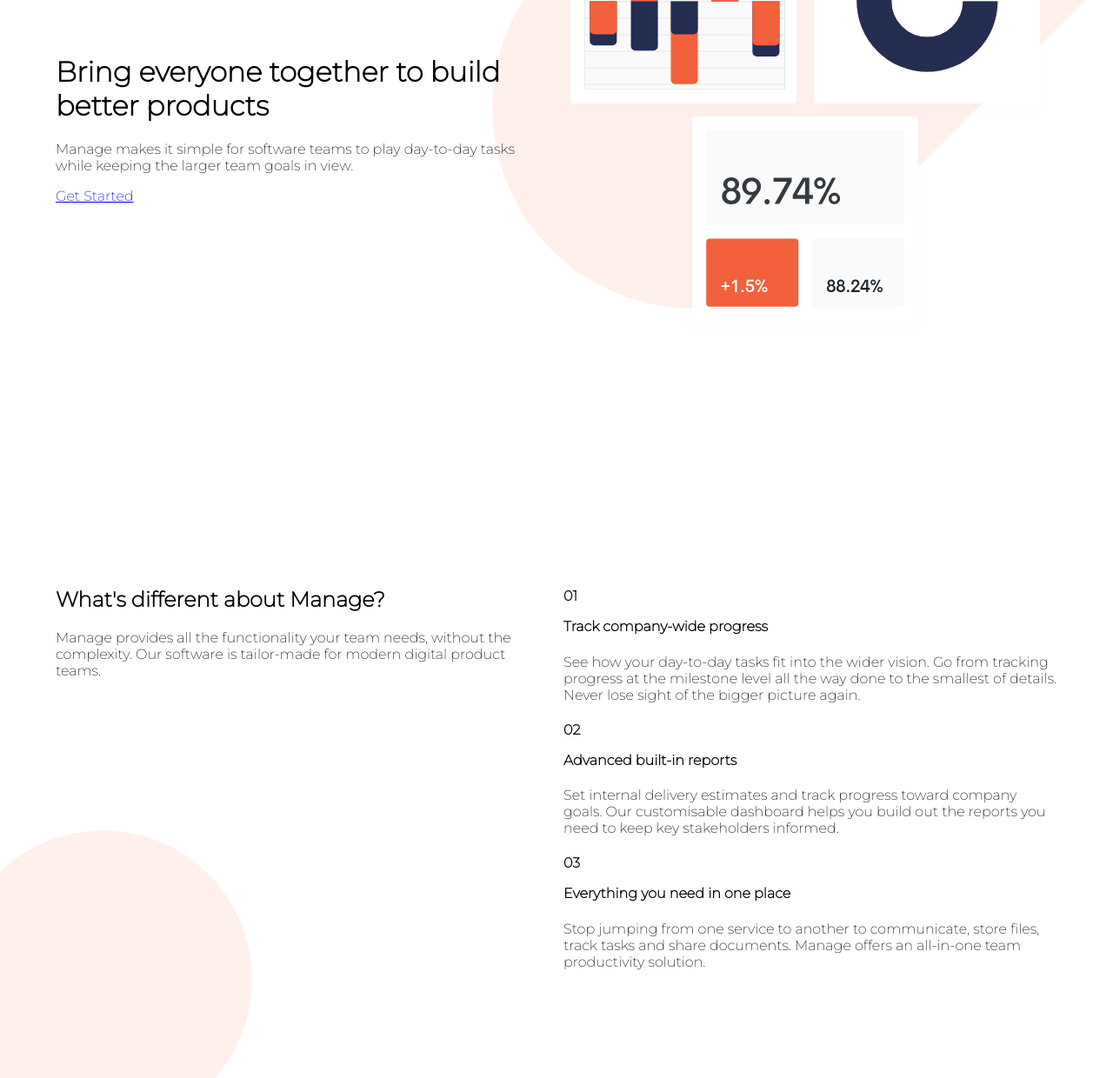
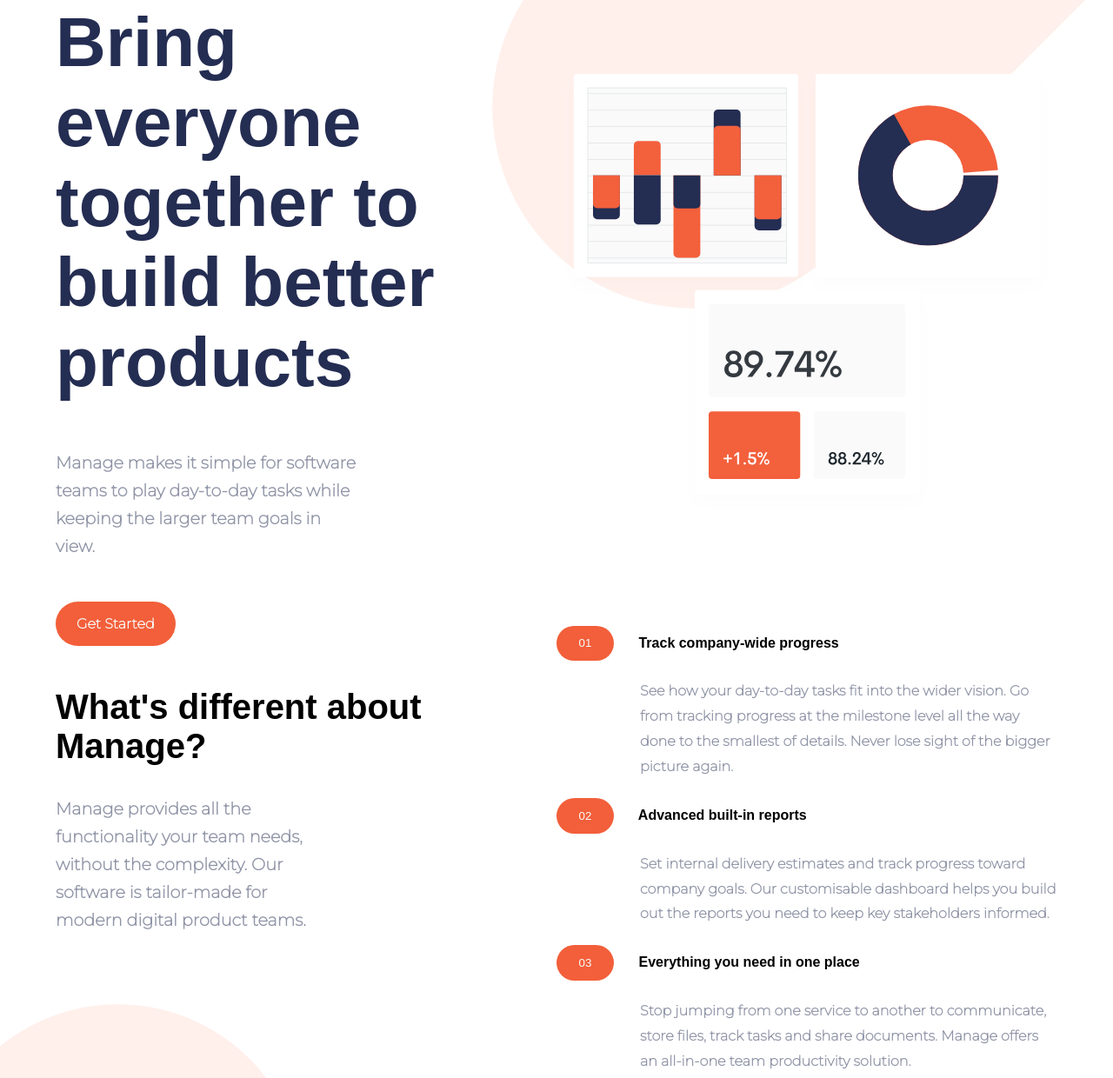
Before and after one commit to vsvang87/manage_landing_page, a plain HTML site: page index.html in a window 1280 px wide. Shown: the part 209-1449 px from the top of the page at 87% size. Drawn offline with Linux system fonts and the light colour scheme.

Commit message:
add layout, color, flexbox

```diff
--- a/css/_colors.scss
+++ b/css/_colors.scss
@@ -1,6 +1,7 @@
-$colorRed: hsl(12, 88%, 59%);
+$orange: hsl(12, 88%, 59%);
+$lightOrange: rgb(255, 159, 121);
 $colorDarkBlue: hsl(228, 39%, 23%);
 $colorGrayishBlue: hsl(227, 12%, 61%);
 $colorVeryDarkBlue: hsl(233, 12%, 13%);
-$colorPaleRed: hsl(13, 100%, 96%);
+$paleRed: hsl(13, 100%, 96%);
 $colorLightGray: hsl(0, 0%, 98%);
--- a/css/style.scss
+++ b/css/style.scss
@@ -6,8 +6,6 @@
     padding: 0;
     margin: 0;
     font-family: 'Montserrat', sans-serif;
-   /*  font-size: clamp(1rem, 1.5vw, 2rem); */
-
 }
 .container {
 width: min(90%, 100rem);
@@ -24,6 +22,7 @@
     nav {
         @include flexspacebetween;
         @include container;
+        padding: 2rem 0;
         ul{
             @include flexspacebetween;
             li {
@@ -32,8 +31,12 @@
                 a {
                     text-decoration: none;
                     font-size: 1rem;
-                    font-weight: 800;
                     color: $colorVeryDarkBlue;
+                    font-weight: bold;
+                    transition: 0.15s ease-in-out;
+                    &:hover {
+                        color: $colorGrayishBlue;
+                    }
                 }
             }
         }
@@ -42,40 +45,117 @@
         .get-start-btn {
             text-decoration: none;
             font-weight: 600;
-            background: $colorRed;
+            background: $orange;
             color: $colorLightGray;
             padding: 1rem 1.8rem;
             border-radius: 50px 50px;
+            transition: 0.15s ease-in-out;
+            &:hover {
+                background: $lightOrange;
+            }
         }
     }
     .main-content {
         @include flexspacebetween;
         @include container;
+        min-height: 100vh;
+
+        .col {
+            width: 50%;
+        }
+        .content-right {
+            img {
+                width: 100%;
+            }
+        }
+        .content-left {
+            h1 {
+                font-size: 5rem;
+                font-family: sans-serif;
+                color: $colorDarkBlue;
+            }
+            p {
+                font-size: 1.2rem;
+                color: $colorGrayishBlue;
+                font-weight: 700;
+                width: 60%;
+                line-height: 2rem;
+            }
+            .left-button-container {
+                margin-top: 4rem;
+                .btn {
+                    background: $orange;
+                    padding: 1rem 1.5rem;
+                    color: $colorLightGray;
+                    text-decoration: none;
+                    font-weight: bold;
+                    border-radius: 50px 50px;
+                    transition: 0.15s ease-in-out;
+                    &:hover {
+                        background: $lightOrange;
+                    }
+                }
+            }
+        }
     }
 }
 
 /*---------------Section 1--------------*/
 .sect-1 {
-    min-height: 80vh;
+    min-height: 100vh;
     background-image: url(/manage-landing-page-master/images/bg-tablet-pattern.svg);
-    background-position: bottom -300px left -350px ;
+    background-position: bottom -500px left -450px ;
     background-repeat: no-repeat;
     background-size: contain;
     .wrapper {
+        min-height: 80vh;
         @include container;
         @include flexspacebetween;
-        @include flexAlignStart;
-        gap: 1rem;
+
     }
     .left {
-        min-height: 80vh;
+        min-height: 50vh;
         width: 50%;
-
-
-
+        .left-content {
+            h2 {
+                font-size: 2.5rem;
+                font-family: sans-serif;
+                margin-top: 1rem;
+            }
+            p {
+                width: 50%;
+                font-size: 1.2rem;
+                font-weight: bold;
+                color: $colorGrayishBlue;
+                line-height: 2rem;
+            }
+        }
     }
     .right {
+        min-height: 50vh;
         width: 50%;
+       .right-content {
+            .right-child-content {
+                h4 {
+                    font-weight: bold;
+                    font-family: sans-serif;
+                }
+                p {
+                    padding-left: 6rem;
+                    font-weight: bold;
+                    line-height: 1.8rem;
+                    color: $colorGrayishBlue;
+                }
+                .bg {
+                    border: none;
+                    padding: 0.8rem 1.6rem;
+                    background: $orange;
+                    margin-right: 1.5rem;
+                    color: $colorLightGray;
+                    border-radius: 50px 50px;
 
+                }
+            }
+       }
     }
 }
--- a/index.html
+++ b/index.html
@@ -29,7 +29,7 @@
         </div>
       </nav>
       <div class="main-content">
-        <div class="content-left">
+        <div class="content-left col">
           <h1>Bring everyone together to build better products</h1>
           <p>
             Manage makes it simple for software teams to play day-to-day tasks
@@ -39,7 +39,7 @@
             <a href="#" class="btn">Get Started</a>
           </div>
         </div>
-        <div class="content-right">
+        <div class="content-right col">
           <img
             src="/manage-landing-page-master/images/illustration-intro.svg"
             alt=""
@@ -64,7 +64,7 @@
           <div class="right-content">
             <div class="right-child-content">
               <h4>
-                <p>01</p>
+                <button class="bg">01</button>
                 Track company-wide progress
               </h4>
               <p>
@@ -76,7 +76,7 @@
             </div>
             <div class="right-child-content">
               <h4>
-                <p>02</p>
+                <button class="bg">02</button>
                 Advanced built-in reports
               </h4>
               <p>
@@ -87,7 +87,7 @@
             </div>
             <div class="right-child-content">
               <h4>
-                <p>03</p>
+                <button class="bg">03</button>
                 Everything you need in one place
               </h4>
               <p>
@@ -159,5 +159,35 @@
         </div>
       </div>
     </section>
+    <!-------------Footer---------------->
+    <footer class="footer-section">
+      <div class="wrapper">
+        <div class="footer-content">
+          <div class="footer-col">
+            <img src="/manage-landing-page-master/images/logo.svg" alt="" />
+          </div>
+          <div class="footer-col">
+            <ul>
+              <li><a href="index.html">Home</a></li>
+              <li><a href="#">Pricing</a></li>
+              <li><a href="#">Product</a></li>
+              <li><a href="#">About Us</a></li>
+            </ul>
+          </div>
+          <div class="footer-col">
+            <ul>
+              <li><a href="#">Careers</a></li>
+              <li><a href="#">Community</a></li>
+              <li><a href="#">Privacy P</a></li>
+            </ul>
+          </div>
+          <div class="footer-col">
+            <input type="text" placeholder="Updates in your inbox..." />
+            <button class="btn">Go</button>
+            <p>Copyright 202. All Rights Reserved</p>
+          </div>
+        </div>
+      </div>
+    </footer>
   </body>
 </html>
```
Also changed, not shown: css/style.css, 1 other file.
